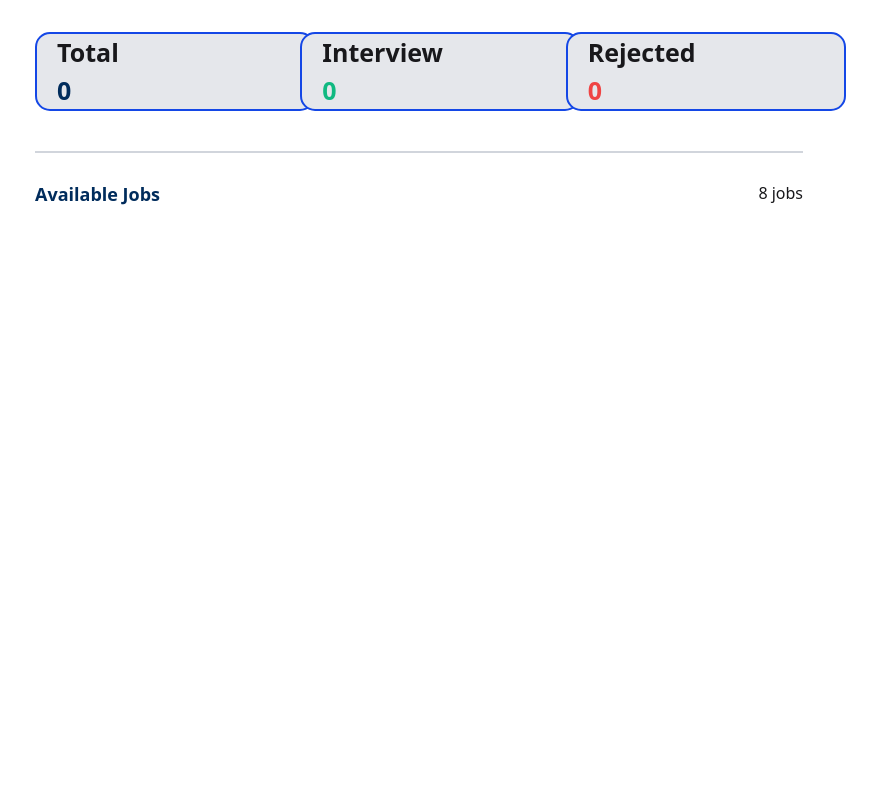
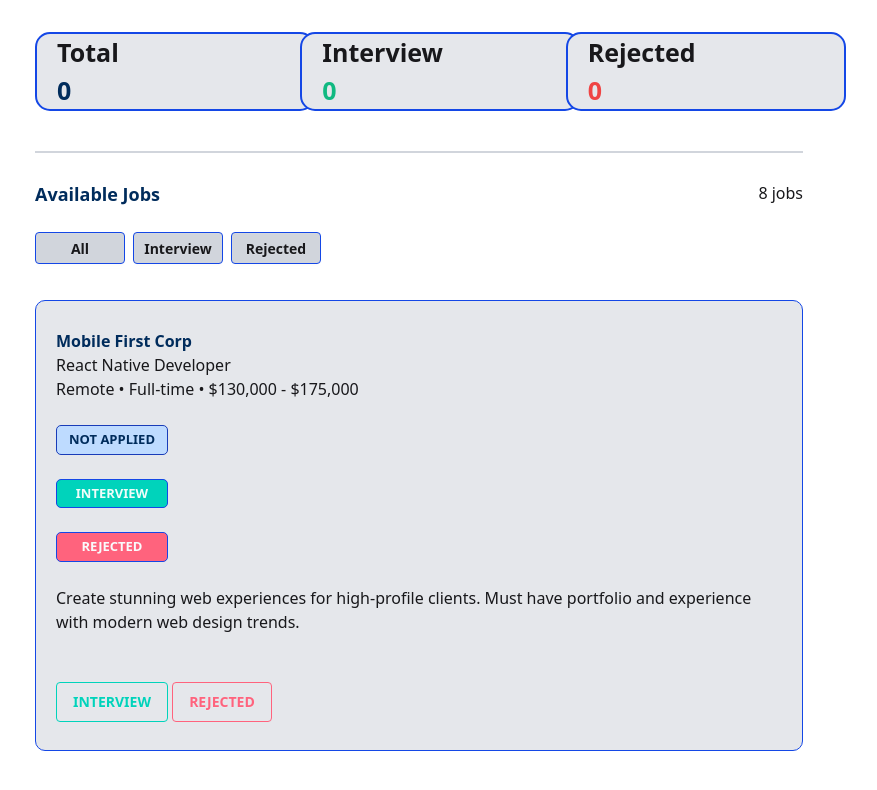
Before and after one commit to saiful-islam-soaus-45/assignment-4, a plain HTML site: page index.html in a window 1280 px wide. Shown: the part 76-866 px from the top of the page, without its empty margins (221-1098 px from the left). Before the commit the page ends 800 px from the top, so only its background shows below. Drawn offline with nearby package versions, Linux system fonts and the light colour scheme.

Commit message:
card design done

```diff
--- a/index.html
+++ b/index.html
@@ -25,15 +25,18 @@
         <h1 class="text-[#002C5C] font-bold text-3xl ">Job Application Tracker</h1>
     </div>
     <section class=" pt-9 grid grid-cols-1 lg:grid-cols-3 gap-7 text-[25px] border-b-2 border-gray-300 pb-10">
-        <div class="card-1 w-70 font-semibold border-[2px] border-[oklch(48.8%_0.243_264.376)] bg-gray-200 px-5 rounded-[15px] transform transition-transform duration-300 hover:-translate-y-1 hover:shadow-2xl ">
+        <div
+            class="card-1 w-70 font-semibold border-[2px] border-[oklch(48.8%_0.243_264.376)] bg-gray-200 px-5 rounded-[15px] transform transition-transform duration-300 hover:-translate-y-1 hover:shadow-2xl ">
             <p>Total</p>
             <p class="font-extrabold text-[#002C5C]">0</p>
         </div>
-        <div class="card-1 w-70 font-semibold border-[2px] border-[oklch(48.8%_0.243_264.376)] bg-gray-200 px-5 rounded-[15px] transform transition-transform duration-300 hover:-translate-y-1 hover:shadow-2xl ">
+        <div
+            class="card-1 w-70 font-semibold border-[2px] border-[oklch(48.8%_0.243_264.376)] bg-gray-200 px-5 rounded-[15px] transform transition-transform duration-300 hover:-translate-y-1 hover:shadow-2xl ">
             <p>Interview</p>
             <p class="font-extrabold text-[#10B981]">0</p>
         </div>
-        <div class="card-1 w-70 font-semibold border-[2px] border-[oklch(48.8%_0.243_264.376)] bg-gray-200 px-5 rounded-[15px] transform transition-transform duration-300 hover:-translate-y-1 hover:shadow-2xl ">
+        <div
+            class="card-1 w-70 font-semibold border-[2px] border-[oklch(48.8%_0.243_264.376)] bg-gray-200 px-5 rounded-[15px] transform transition-transform duration-300 hover:-translate-y-1 hover:shadow-2xl ">
             <p>Rejected</p>
             <p class="font-extrabold text-[#EF4444]">0</p>
         </div>
@@ -43,7 +46,38 @@
         <h1 class="font-bold text-[#002C5C] text-[18px]">Available Jobs</h1>
         <p>8 jobs</p>
     </section>
+    <section>
+        <!-- buttons -->
 
+        <div class=" flex gap-2 pt-6">
+            <button class="btn w-[90px] h-8 border border-[oklch(48.8%_0.243_264.376)] bg-gray-300 focus:bg-blue-800 focus:text-white">All</button>
+            <button class="btn w-[90px] h-8 border border-[oklch(48.8%_0.243_264.376)] bg-gray-300 focus:bg-blue-800 focus:text-white">Interview</button>
+            <button class="btn w-[90px] h-8 border border-[oklch(48.8%_0.243_264.376)] bg-gray-300 focus:bg-blue-800 focus:text-white">Rejected</button>
+        </div>
+    </section>
+
+
+    <section class="border border-[oklch(48.8%_0.243_264.376)] mt-9 px-5 py-7 bg-gray-200 rounded-[10px] transform transition-transform duration-300 hover:-translate-y-1 hover:shadow-2xl pb-7 mb-10 ">
+
+        <!-- card-1 -->
+        <div class="">
+            <h1 class="text-[#002C5C] font-bold">Mobile First Corp</h1>
+            <p>React Native Developer</p>
+            <p>Remote • Full-time • $130,000 - $175,000</p>
+
+            <p class="bg-blue-200 text-[#002C5C] text-[13px] font-semibold w-28 text-center py-1 px-2 mt-6 border border-blue-800 rounded-[5px]">NOT APPLIED</p>
+            <p class="bg-accent text-teal-50 border border-[oklch(48.8%_0.243_264.376)] text-[13px] font-semibold w-28 text-center py-1 px-2 mt-6 rounded-[5px]">INTERVIEW</p>
+            <p class="bg-error border border-[oklch(48.8%_0.243_264.376)] text-gray-50 text-[13px] w-28 text-center py-1 px-2 font-semibold mt-6 border rounded-[5px]">REJECTED</p>
+            <br>
+            <p>Create stunning web experiences for high-profile clients. Must have portfolio and experience with modern web design trends.</p>
+            <br>
+            <br>
+            <button class="btn btn-outline btn-accent">INTERVIEW</button>
+            <button class="btn btn-outline btn-error">REJECTED</button>
+        </div>
+    </section>
+
+    <script src="js/first-card.js"></script>
 </body>
 
 </html>
```
Also changed, not shown: js/first-card.js (added).
